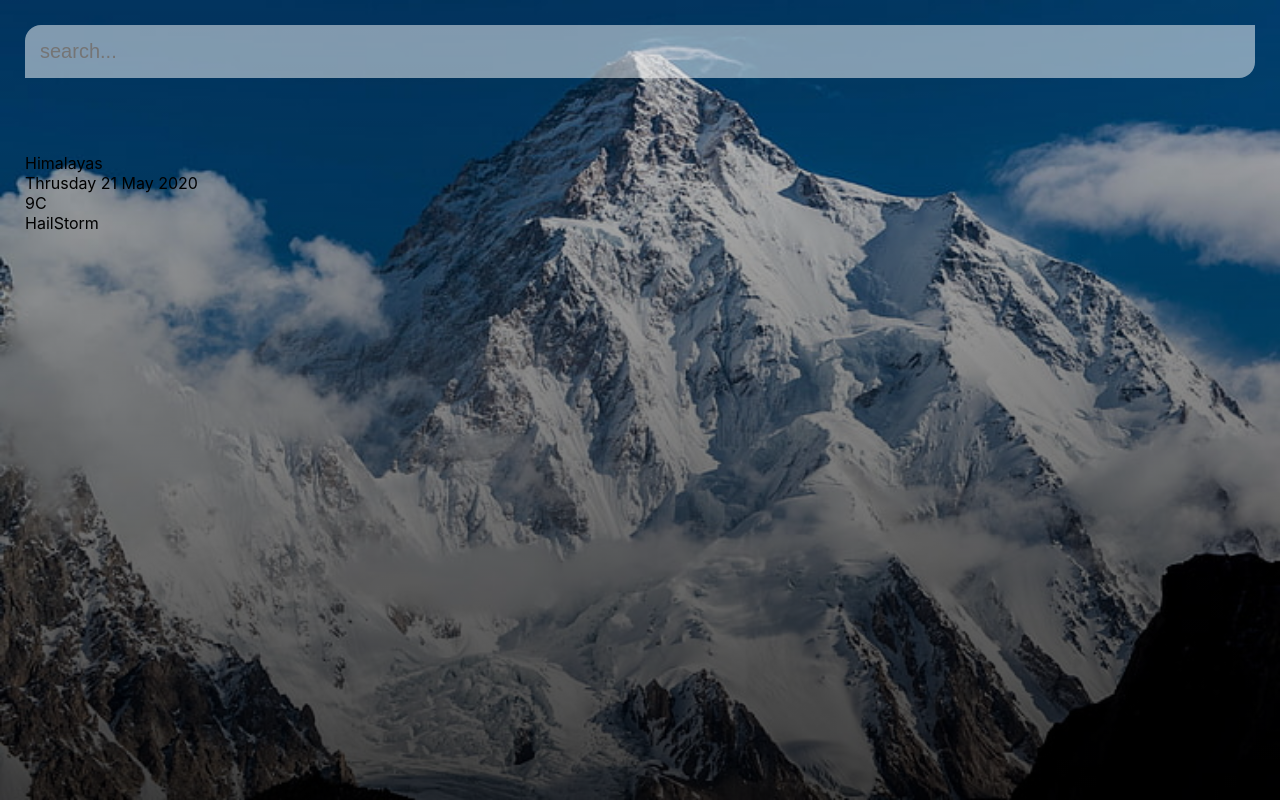
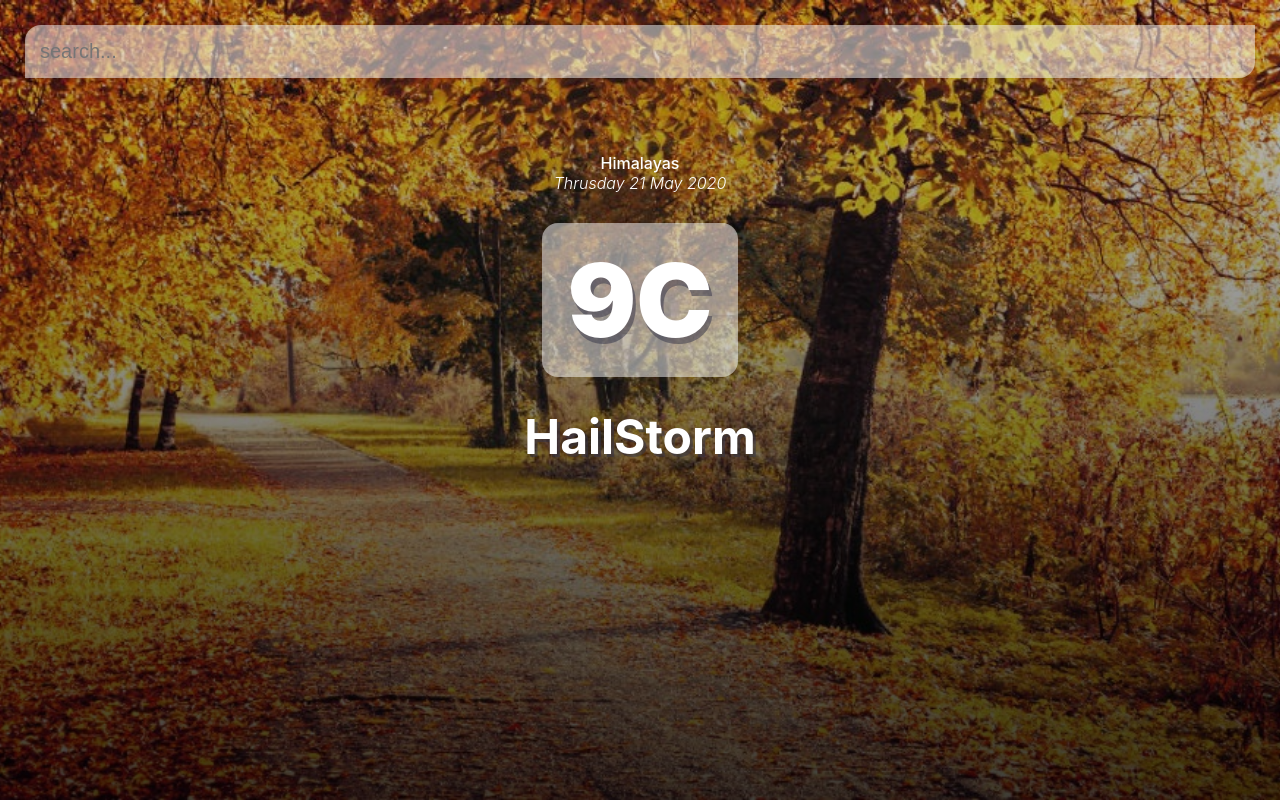
Before and after one commit to Iamsbharti/weather-app-deploy, a React (Create React App) app: page / in a window 1280 px wide. Built offline with nearby package versions, Linux system fonts and the light colour scheme.

Commit message:
added styles for weather and location component

```diff
--- a/src/index.css
+++ b/src/index.css
@@ -8,7 +8,7 @@ body {
     Ubuntu, Cantarell, "Open Sans", "Helvetica Neue", sans-serif;
 }
 .app {
-  background-image: url("./assets/cold.jpg");
+  background-image: url("./assets/fall-warm.jpg");
   background-size: cover;
   background-position: bottom;
   transition: 0.4 ease-out;
@@ -52,3 +52,43 @@ app.cold {
 .search-box .search-bar:focus {
   background-color: rgba(217, 235, 57, 0.63);
 }
+
+.location-box .location {
+  text-align: center;
+  color: #fff;
+  font-weight: 500;
+  text-shadow: rgba(0, 0, 0, 0.75);
+}
+.location-box .date {
+  text-align: center;
+  color: #fff;
+  font-weight: 300;
+  font-style: italic;
+  text-shadow: rgba(0, 0, 0, 0.9);
+}
+.weather-box {
+  text-align: center;
+}
+.weather-box .temp {
+  position: relative;
+  display: inline-block;
+  margin: 30px auto;
+  background-color: rgba(255, 255, 255, 0.5);
+  border-radius: 16px;
+
+  padding: 15px 25px;
+
+  color: #fff;
+  font-size: 102px;
+  font-weight: 900;
+
+  text-shadow: 3px 6px rgba(50, 50, 70, 0.5);
+  text-align: center;
+  box-shadow: rgba(0, 0, 0, 0.2);
+}
+.weather-box .weather {
+  color: #fff;
+  font-size: 48px;
+  font-weight: 700;
+  text-shadow: 3px 3px rgba(50, 50, 70, 0.5);
+}
```
